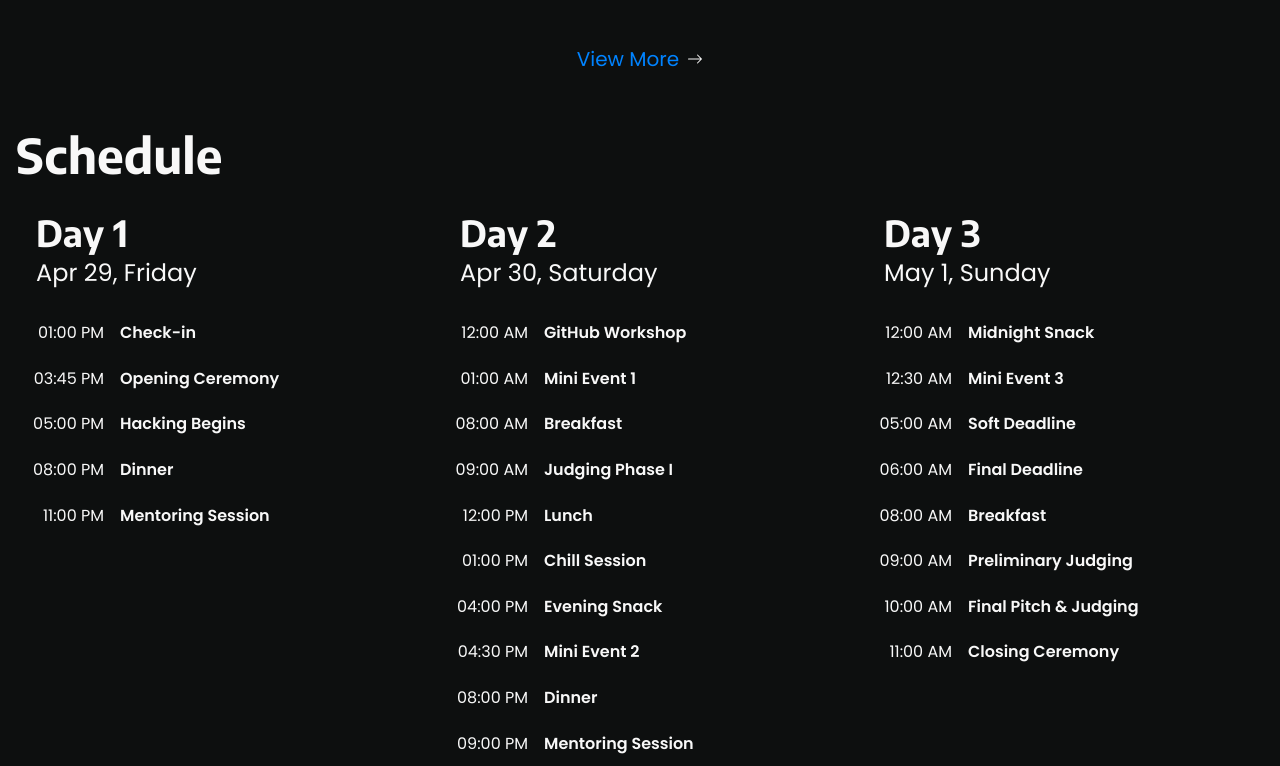
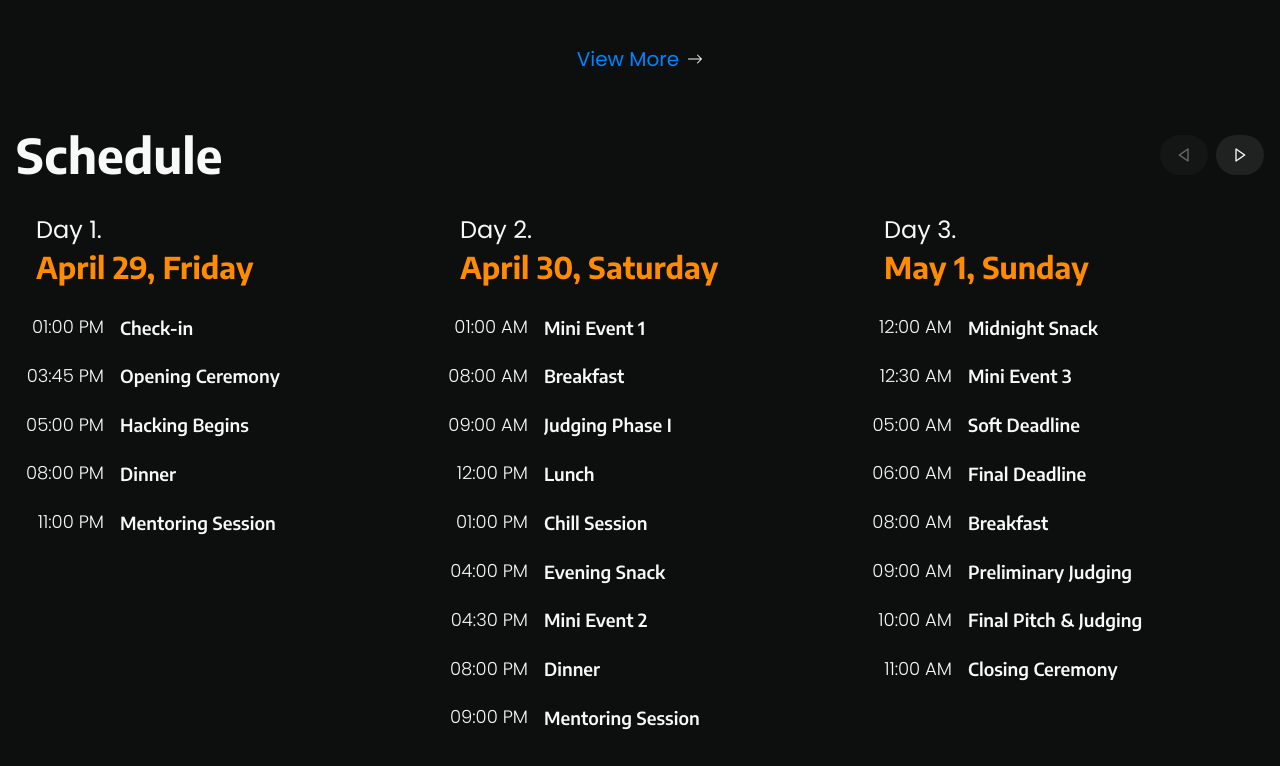
Before and after one commit to hcs-user/HackSVIT-22, a Next.js app: page / in a window 1280 px wide. Shown: the part 3400-4166 px from the top of the page. Built offline with nearby package versions, Linux system fonts and the light colour scheme.

Commit message:
schedule added

```diff
--- a/src/components/Schedule.tsx
+++ b/src/components/Schedule.tsx
@@ -1,21 +1,53 @@
 import {
+	Box,
 	Container,
 	Flex,
 	Heading,
+	HStack,
+	IconButton,
 	Text,
 	useBreakpoint,
+	useCounter,
 	VStack,
 } from "@chakra-ui/react";
 import { format, formatDistance } from "date-fns";
+import { AnimatePresence, motion } from "framer-motion";
+import { BiLeftArrow, BiRightArrow } from "react-icons/bi";
 import SCHEDULE from "../data/schedule.json";
+
+const MotionBox = motion(Box);
 
 export default function Schedule() {
 	const breakpoint = useBreakpoint();
+	const { valueAsNumber, increment, decrement, isAtMin, isAtMax } = useCounter({
+		defaultValue: 0,
+
+		keepWithinRange: true,
+		step: 1,
+		min: 0,
+		max: 2,
+	});
 
 	return (
 		<Container maxW='container.xl'>
+			<Flex justify='space-between' align='center'>
 				<Heading size='2xl'>Schedule</Heading>
-			{(breakpoint == "lg" || breakpoint == "xl" || breakpoint == "2xl") && (
+				<HStack>
+					<IconButton
+						aria-label='Previous'
+						icon={<BiLeftArrow />}
+						disabled={isAtMin}
+						onClick={() => decrement()}
+					/>
+					<IconButton
+						aria-label='Next'
+						icon={<BiRightArrow />}
+						disabled={isAtMax}
+						onClick={() => increment()}
+					/>
+				</HStack>
+			</Flex>
+			{breakpoint == "lg" || breakpoint == "xl" || breakpoint == "2xl" ? (
 				<Flex gap='6' py='8'>
 					{SCHEDULE.map(({ date, activities }, i) => (
 						<>
@@ -25,32 +57,47 @@ export default function Schedule() {
 										Day {i + 1}.
 									</Text>{" "}
 									{format(new Date(date), "MMM d, cccc")} */}
-									<Heading fontSize='4xl'>Day {i + 1}</Heading>
-									<Text fontSize='2xl'>{format(new Date(date), "MMM d, cccc")}</Text>
+									<Text fontSize='2xl'>Day {i + 1}.</Text>
+									<Heading fontSize='3xl' color='orange.300'>
+										{format(new Date(date), "MMMM d, cccc")}
+									</Heading>
 								</Text>
 								<VStack spacing='3' pt='4' w='full' align='start'>
-									{activities.map(({ startTime, activity }, j) => {
+									{activities.map(({ startTime, activity, valid }, j) => {
 										const dateTime = date + " " + startTime;
 										// const active = formatDistance(
 										// 	new Date(date + " " + SCHEDULE[i].activities[j + 1].startTime),
 										// 	new Date(dateTime)
 										// );
+
+										// const active = i == 0 && j == 0;
 										// console.log(active);
 
 										return (
+											valid && (
 												<Flex
 													key={j}
 													px='2'
 													py='1'
-												// bg={active ? "cyan.600" : undefined}
+													// bg={active ? "yellow.500" : undefined}
 													rounded='base'
 													w='full'
+													align='center'
 												>
-												<Text me={4} minW='20' textAlign='right'>
+													<Text
+														fontSize='lg'
+														me={4}
+														minW='20'
+														textAlign='right'
+														fontWeight='200'
+													>
 														{format(new Date(dateTime), "hh:mm a")}
 													</Text>
-												<Text fontWeight='600'>{activity} </Text>
+													<Heading fontSize='lg' fontWeight='600'>
+														{activity}{" "}
+													</Heading>
 												</Flex>
+											)
 										);
 									})}
 								</VStack>
@@ -58,6 +105,74 @@ export default function Schedule() {
 						</>
 					))}
 				</Flex>
+			) : (
+				// {SCHEDULE.map(({ date, activities }, i) => (
+				<>
+					<VStack w='full' align='start' my='2'>
+						<AnimatePresence exitBeforeEnter>
+							<MotionBox
+								initial={{ opacity: 0 }}
+								animate={{ opacity: 1 }}
+								exit={{ opacity: 0 }}
+								key={valueAsNumber}
+							>
+								{/* <Text> */}
+								{/* <Text as='span' fontWeight='400'>
+									Day {i + 1}.
+								</Text>{" "}
+								{format(new Date(date), "MMM d, cccc")} */}
+								<Text fontSize='2xl'>Day {valueAsNumber + 1}.</Text>
+								<Heading fontSize='3xl' color='orange.300'>
+									{format(new Date(SCHEDULE[valueAsNumber].date), "MMMM d, cccc")}
+								</Heading>
+								{/* </Text> */}
+
+								<VStack spacing='3' pt='4' w='full' align='start'>
+									{SCHEDULE[valueAsNumber].activities.map(
+										({ startTime, activity, valid }, j) => {
+											const dateTime = SCHEDULE[valueAsNumber].date + " " + startTime;
+											// const active = formatDistance(
+											// 	new Date(date + " " + SCHEDULE[i].activities[j + 1].startTime),
+											// 	new Date(dateTime)
+											// );
+
+											// const active = i == 0 && j == 0;
+											// console.log(active);
+
+											return (
+												valid && (
+													<Flex
+														key={j}
+														px='2'
+														py='1'
+														// bg={active ? "yellow.500" : undefined}
+														rounded='base'
+														w='full'
+														align='center'
+													>
+														<Text
+															fontSize='lg'
+															me={4}
+															minW='20'
+															textAlign='right'
+															fontWeight='200'
+														>
+															{format(new Date(dateTime), "hh:mm a")}
+														</Text>
+														<Heading fontSize='lg' fontWeight='600'>
+															{activity}{" "}
+														</Heading>
+													</Flex>
+												)
+											);
+										}
+									)}
+								</VStack>
+							</MotionBox>
+						</AnimatePresence>
+					</VStack>
+				</>
+				// ))}
 			)}
 		</Container>
 	);
--- a/src/data/schedule.json
+++ b/src/data/schedule.json
@@ -5,27 +5,32 @@
 			{
 				"startTime": "13:00",
 				"activity": "Check-in",
-				"location": "Trophy Room Lobby"
+				"location": "Trophy Room Lobby",
+				"valid": true
 			},
 			{
 				"startTime": "15:45",
 				"activity": "Opening Ceremony",
-				"location": "Center Gardens"
+				"location": "Center Gardens",
+				"valid": true
 			},
 			{
 				"startTime": "17:00",
 				"activity": "Hacking Begins",
-				"location": "Respective Labs"
+				"location": "Respective Labs",
+				"valid": true
 			},
 			{
 				"startTime": "20:00",
 				"activity": "Dinner",
-				"location": "MCA Side Area"
+				"location": "MCA Side Area",
+				"valid": true
 			},
 			{
 				"startTime": "23:00",
 				"activity": "Mentoring Session",
-				"location": null
+				"location": null,
+				"valid": true
 			}
 		]
 	},
@@ -35,52 +40,62 @@
 			{
 				"startTime": "0:00",
 				"activity": "GitHub Workshop",
-				"location": null
+				"location": null,
+				"valid": false
 			},
 			{
 				"startTime": "1:00",
 				"activity": "Mini Event 1",
-				"location": null
+				"location": null,
+				"valid": true
 			},
 			{
 				"startTime": "8:00",
 				"activity": "Breakfast",
-				"location": "MCA Side Area"
+				"location": "MCA Side Area",
+				"valid": true
 			},
 			{
 				"startTime": "9:00",
 				"activity": "Judging Phase I",
-				"location": null
+				"location": null,
+				"valid": true
 			},
 			{
 				"startTime": "12:00",
 				"activity": "Lunch",
-				"location": "MCA Side Area"
+				"location": "MCA Side Area",
+				"valid": true
 			},
 			{
 				"startTime": "13:00",
 				"activity": "Chill Session",
-				"location": null
+				"location": null,
+				"valid": true
 			},
 			{
 				"startTime": "16:00",
 				"activity": "Evening Snack",
-				"location": "MCA Side Area"
+				"location": "MCA Side Area",
+				"valid": true
 			},
 			{
 				"startTime": "16:30",
 				"activity": "Mini Event 2",
-				"location": null
+				"location": null,
+				"valid": true
 			},
 			{
 				"startTime": "20:00",
 				"activity": "Dinner",
-				"location": "MCA Side Area"
+				"location": "MCA Side Area",
+				"valid": true
 			},
 			{
 				"startTime": "21:00",
 				"activity": "Mentoring Session",
-				"location": null
+				"location": null,
+				"valid": true
 			}
 		]
 	},
@@ -90,42 +105,50 @@
 			{
 				"startTime": "0:00",
 				"activity": "Midnight Snack",
-				"location": null
+				"location": null,
+				"valid": true
 			},
 			{
 				"startTime": "0:30",
 				"activity": "Mini Event 3",
-				"location": null
+				"location": null,
+				"valid": true
 			},
 			{
 				"startTime": "5:00",
 				"activity": "Soft Deadline",
-				"location": null
+				"location": null,
+				"valid": true
 			},
 			{
 				"startTime": "6:00",
 				"activity": "Final Deadline",
-				"location": null
+				"location": null,
+				"valid": true
 			},
 			{
 				"startTime": "8:00",
 				"activity": "Breakfast",
-				"location": "MCA Side Area"
+				"location": "MCA Side Area",
+				"valid": true
 			},
 			{
 				"startTime": "9:00",
 				"activity": "Preliminary Judging",
-				"location": "Center Gardens"
+				"location": "Center Gardens",
+				"valid": true
 			},
 			{
 				"startTime": "10:00",
 				"activity": "Final Pitch & Judging",
-				"location": "Center Gardens"
+				"location": "Center Gardens",
+				"valid": true
 			},
 			{
 				"startTime": "11:00",
 				"activity": "Closing Ceremony",
-				"location": "Center Gardens"
+				"location": "Center Gardens",
+				"valid": true
 			}
 		]
 	}
```
Lines whose indentation alone changed are shown as unchanged.
